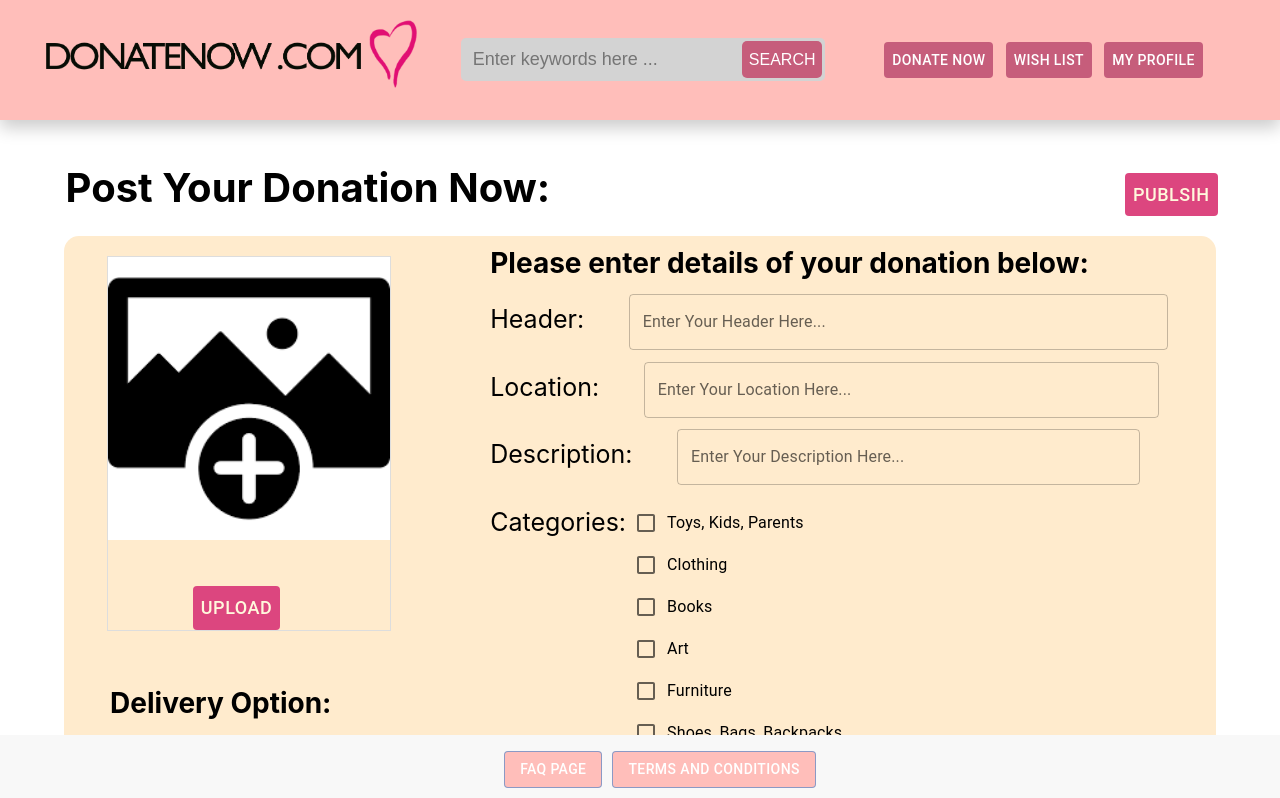
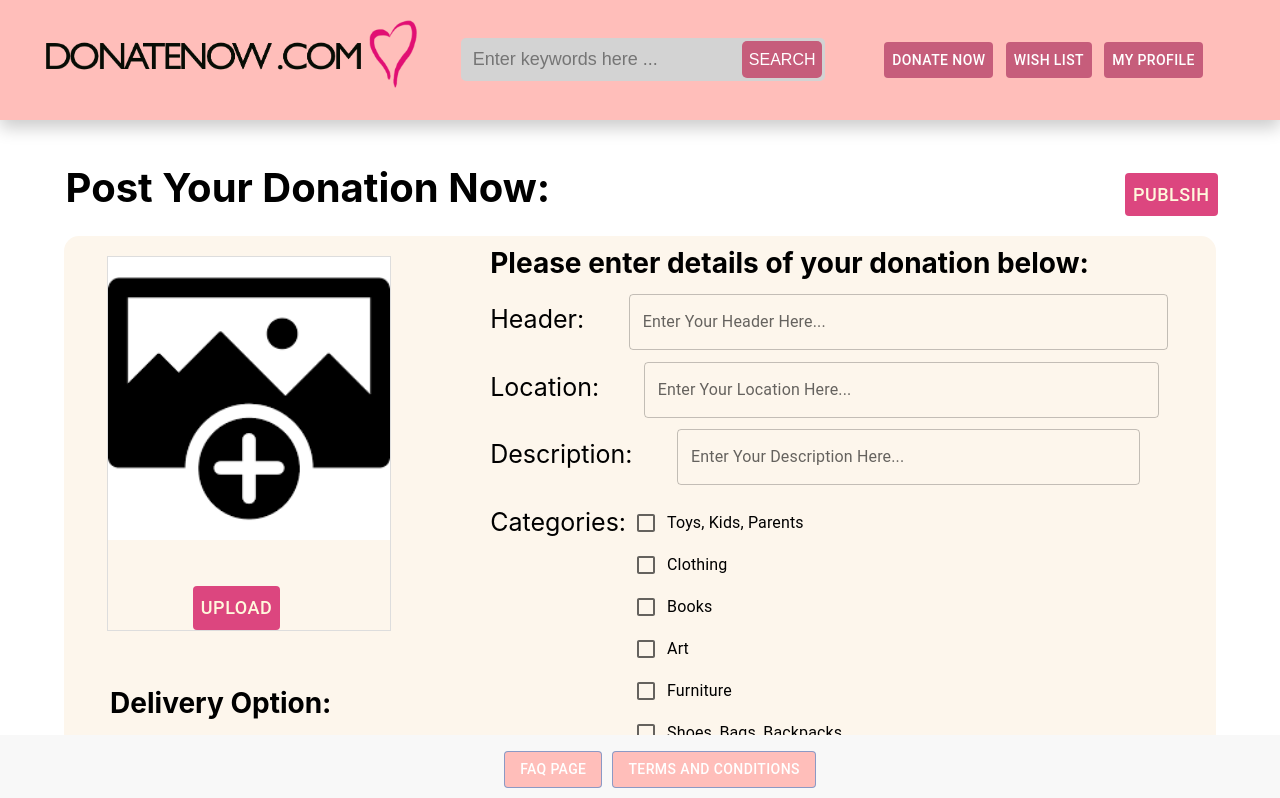
Before and after one commit to quick2063706271/DonateNow, a React (Create React App) app in the folder client/: page /createpost in a window 1280 px wide. Shown: the top 798 px of the page. Built offline with nearby package versions, Linux system fonts and the light colour scheme.

Commit message:
edit mongoose uri

```diff
--- a/client/src/react-components/CreatePost/styles.css
+++ b/client/src/react-components/CreatePost/styles.css
@@ -7,7 +7,7 @@
     width: 90%;
     height: fit-content;
     /* max-height: 1000px; */
-    background-color: blanchedalmond;
+    background-color: #FDF6EC;
     position: relative;
 }
 
```
Also changed, not shown: 1 other file (tests, documents, lock files or other folders).
